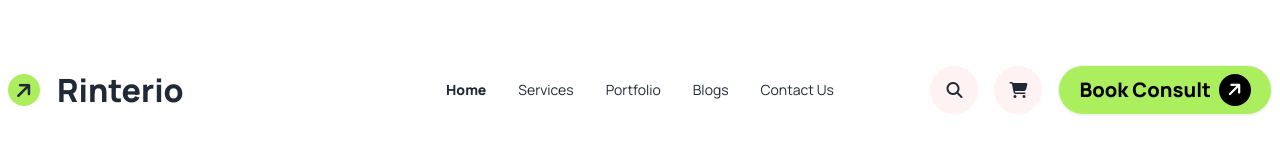
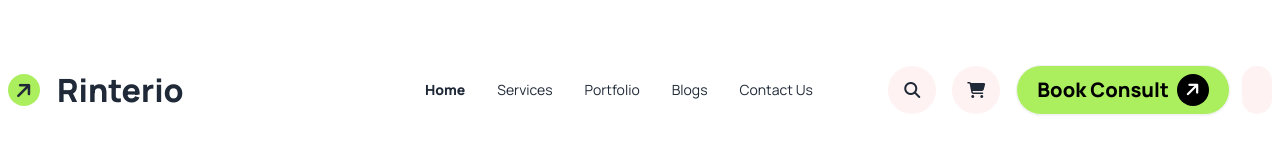
Before and after one commit to killuaZoldyck69/Assignment-3, a plain HTML site: page index.html in a window 1280 px wide. Drawn offline with nearby package versions, Linux system fonts and the light colour scheme.

Commit message:
complete navbar section

```diff
--- a/index.html
+++ b/index.html
@@ -34,7 +34,7 @@
   </head>
   <body class="font-manrope">
     <!-- header section -->
-    <header class="container mx-auto mt-14">
+    <header class="container mx-auto lg:mt-14 md:mt-10 mt-8">
       <!-- navbar section -->
       <nav>
         <div class="navbar bg-base-100">
@@ -65,12 +65,12 @@
           </div>
           <div class="navbar-end flex gap-4">
             <div
-              class="bg-red-50 w-12 h-12 flex justify-center items-center rounded-full"
+              class="hidden bg-red-50 w-12 h-12 md:flex justify-center items-center rounded-full"
             >
               <i class="fa-solid fa-magnifying-glass"></i>
             </div>
             <div
-              class="bg-red-50 w-12 h-12 flex justify-center items-center rounded-full"
+              class="hidden bg-red-50 w-12 h-12 md:flex justify-center items-center rounded-full"
             >
               <i class="fa-solid fa-cart-shopping"></i>
             </div>
@@ -86,7 +86,9 @@
                 ></i></div
             ></a>
           </div>
-          <div class="dropdown dropdown-end">
+          <div
+            class="dropdown dropdown-end bg-red-50 rounded-full w-12 h-12 ml-3"
+          >
             <div tabindex="0" role="button" class="btn btn-ghost lg:hidden">
               <svg
                 xmlns="http://www.w3.org/2000/svg"
```
